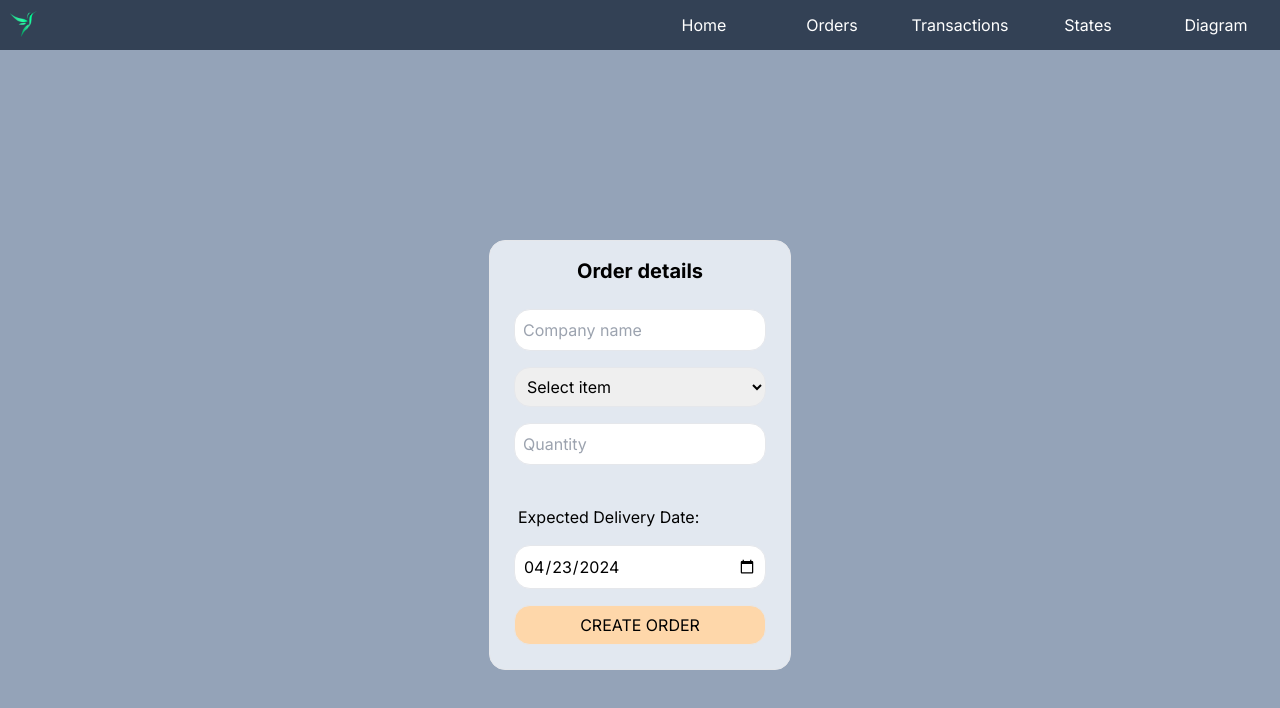
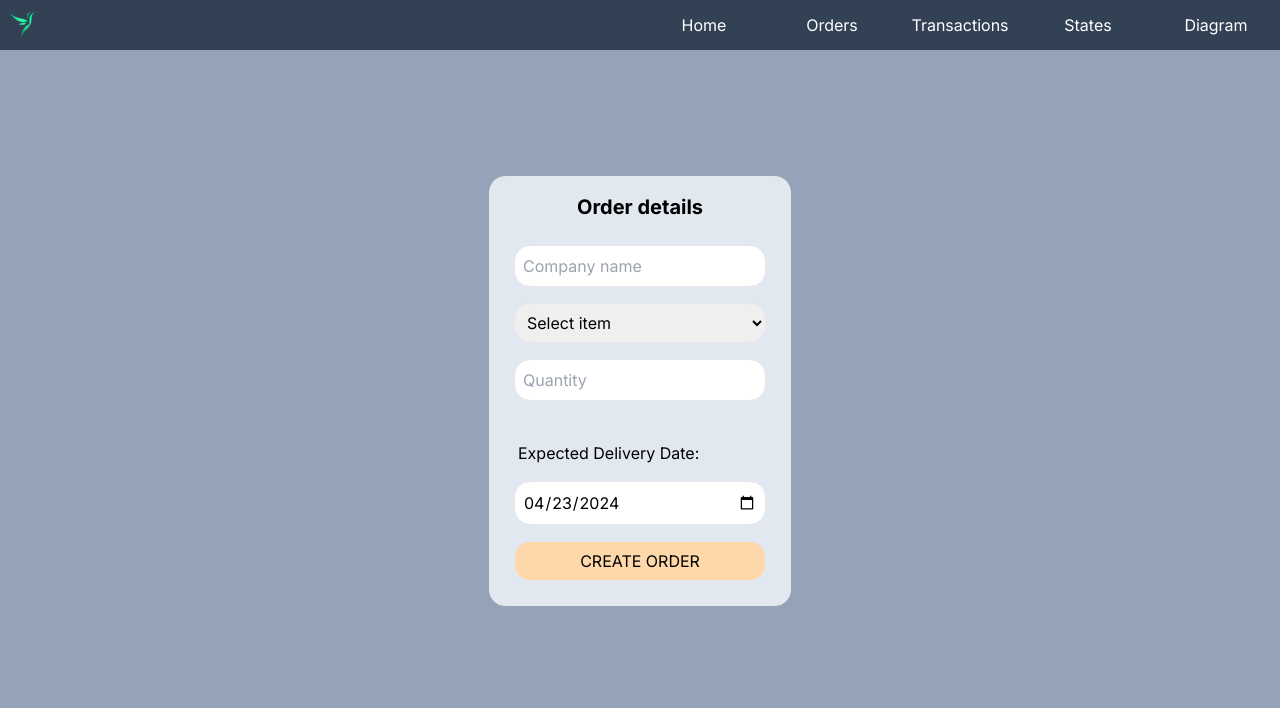
Before and after one commit to dexinho/andrew-prediction, a Next.js app: page / in a window 1280 px wide. Shown: the top 708 px of the page. Built offline with nearby package versions, Linux system fonts and the light colour scheme; no server answers.

Commit message:
added -top-16

```diff
--- a/src/app/page.tsx
+++ b/src/app/page.tsx
@@ -3,7 +3,11 @@ import Form from "@/components/Form";
 const HomePage = () => {
   const orderTitle = `Order details`;
 
-  return <Form title={orderTitle} bgColor={"bg-slate-200"} />;
+  return (
+    <div className="relative -top-16">
+      <Form title={orderTitle} bgColor={"bg-slate-200"} />
+    </div>
+  );
 };
 
 export default HomePage;
```
